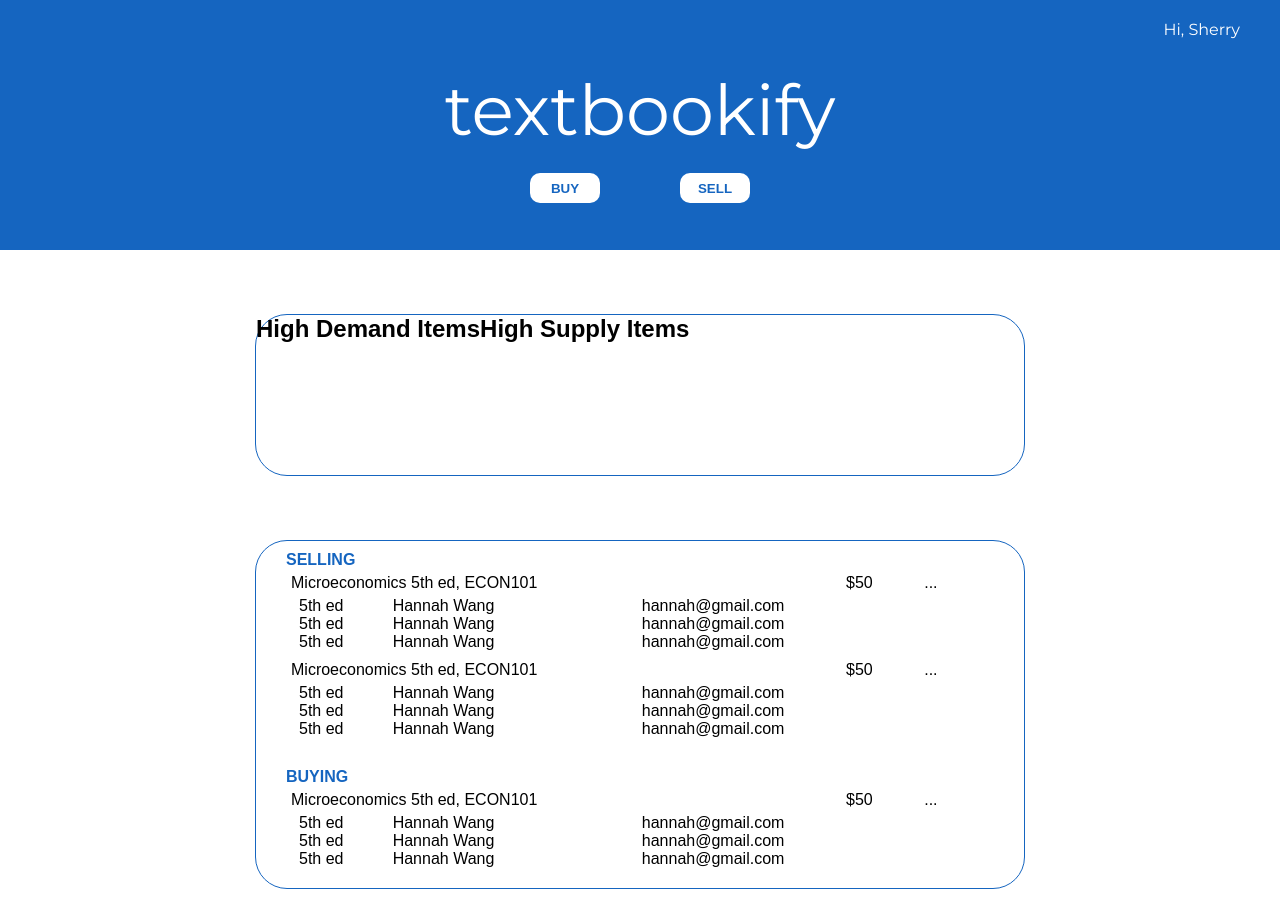
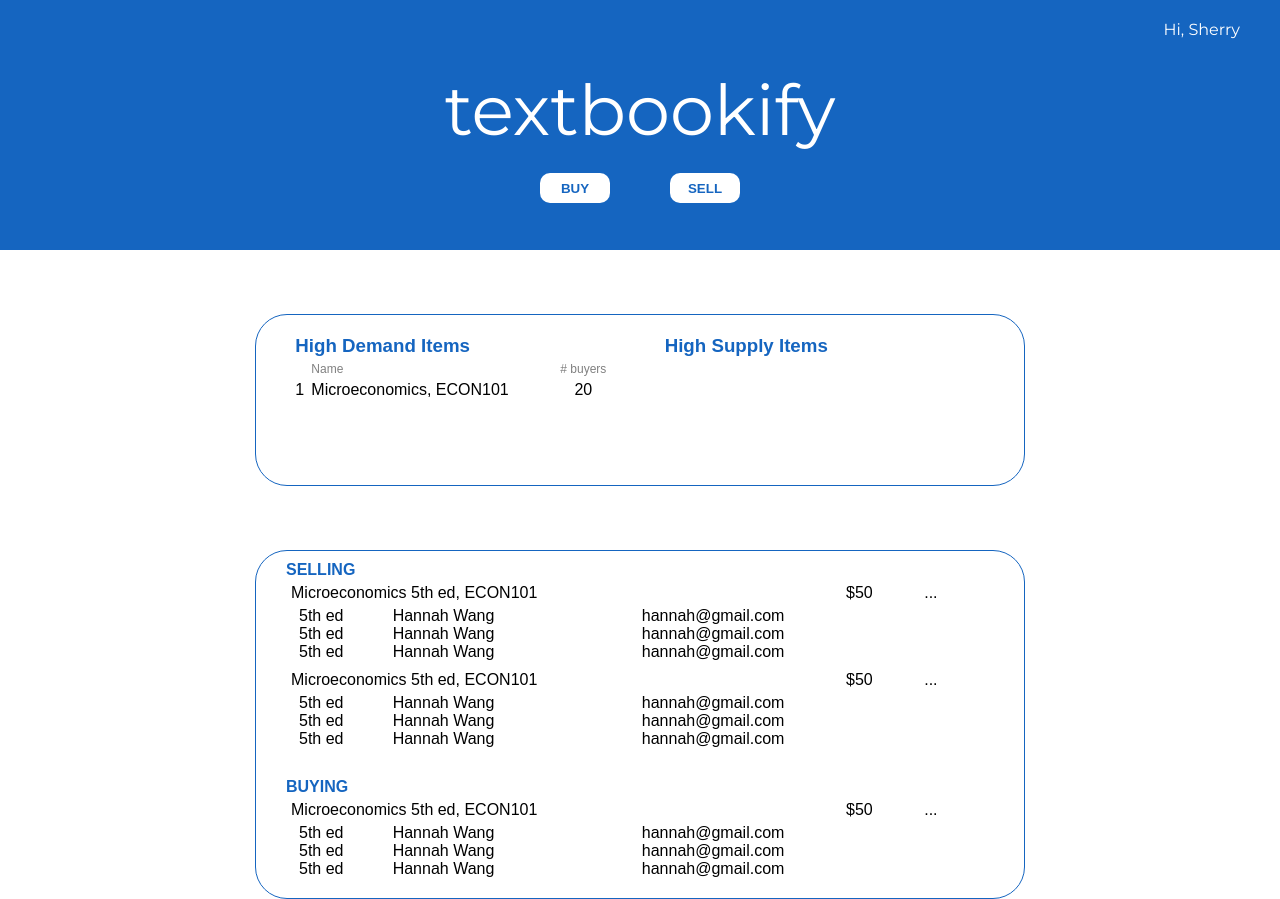
Before and after one commit to stevenw47/textbookify, a Vue app: page / in a window 1280 px wide. Built offline with nearby package versions, Linux system fonts and the light colour scheme; a web font is replaced by a local one.

Commit message:
get books endpoint

```diff
--- a/server.js
+++ b/server.js
@@ -24,6 +24,12 @@ app.post('/addition', (req, res) => {
   res.send('added book to database')
 })
 
+app.get('/books', (req, res) => {
+  db.collection('books')
+    .find({ 'user.user_id': 1 })
+    .toArray()
+    .then(arr => res.send(arr));
+})
 
 function getMatches(courseCode, buy) {
   const findBuy = !(buy === 'true');
--- a/src/components/MarketAnalytics.vue
+++ b/src/components/MarketAnalytics.vue
@@ -1,10 +1,20 @@
 <template>
   <div class="market-analytics">
-    <div class="demand">
-      <h2>High Demand Items</h2>
+    <div class="demand analytics-box">
+      <h3>High Demand Items</h3>
+      <div class="header">
+        <div class="item-number"></div>
+        <div class="item-name">Name</div>
+        <div class="item-quantity"># buyers</div>
+      </div>
+      <div class="item">
+        <div class="item-number">1</div>
+        <div class="item-name">Microeconomics, ECON101</div>
+        <div class="item-quantity">20</div>
+      </div>
     </div>
-    <div class="supply">
-      <h2>High Supply Items</h2>
+    <div class="supply analytics-box">
+      <h3>High Supply Items</h3>
     </div>
   </div>
 </template>
@@ -17,6 +27,41 @@
   min-height: 20vh;
   border: 1.5px solid #1565c0;
   display: flex;
+  justify-content: space-evenly;
+}
+
+.analytics-box {
+  padding: 10px;
+  min-width: 25vw;
+}
+
+h3 {
+  color: #1565c0;
+  padding: 5px 0;
+}
+
+.header {
+  display: flex;
+  color: grey;
+  font-size: 12px;
+}
+
+.item {
+  display: flex;
+  padding: 5px 0;
+}
+
+.item-number {
+  flex: 1;
+}
+
+.item-name {
+  flex: 15;
+}
+
+.item-quantity {
+  flex: 4;
+  text-align: center;
 }
 
 </style>
--- a/src/components/UserNavbar.vue
+++ b/src/components/UserNavbar.vue
@@ -91,7 +91,7 @@ export default {
 }
 
 .buttons {
-  min-width: 220px;
+  min-width: 200px;
   display: flex;
   justify-content: space-between;
 }
```
